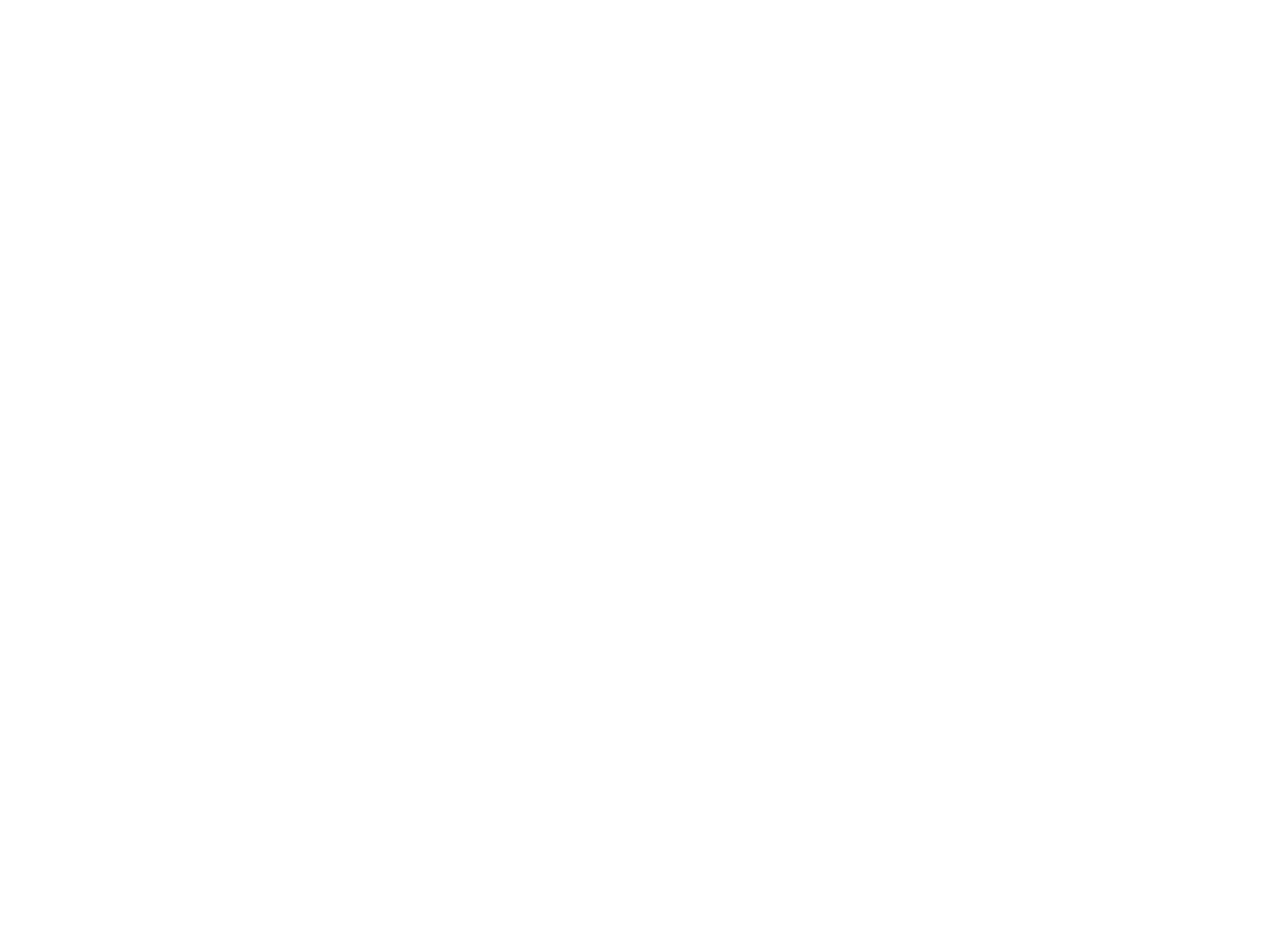
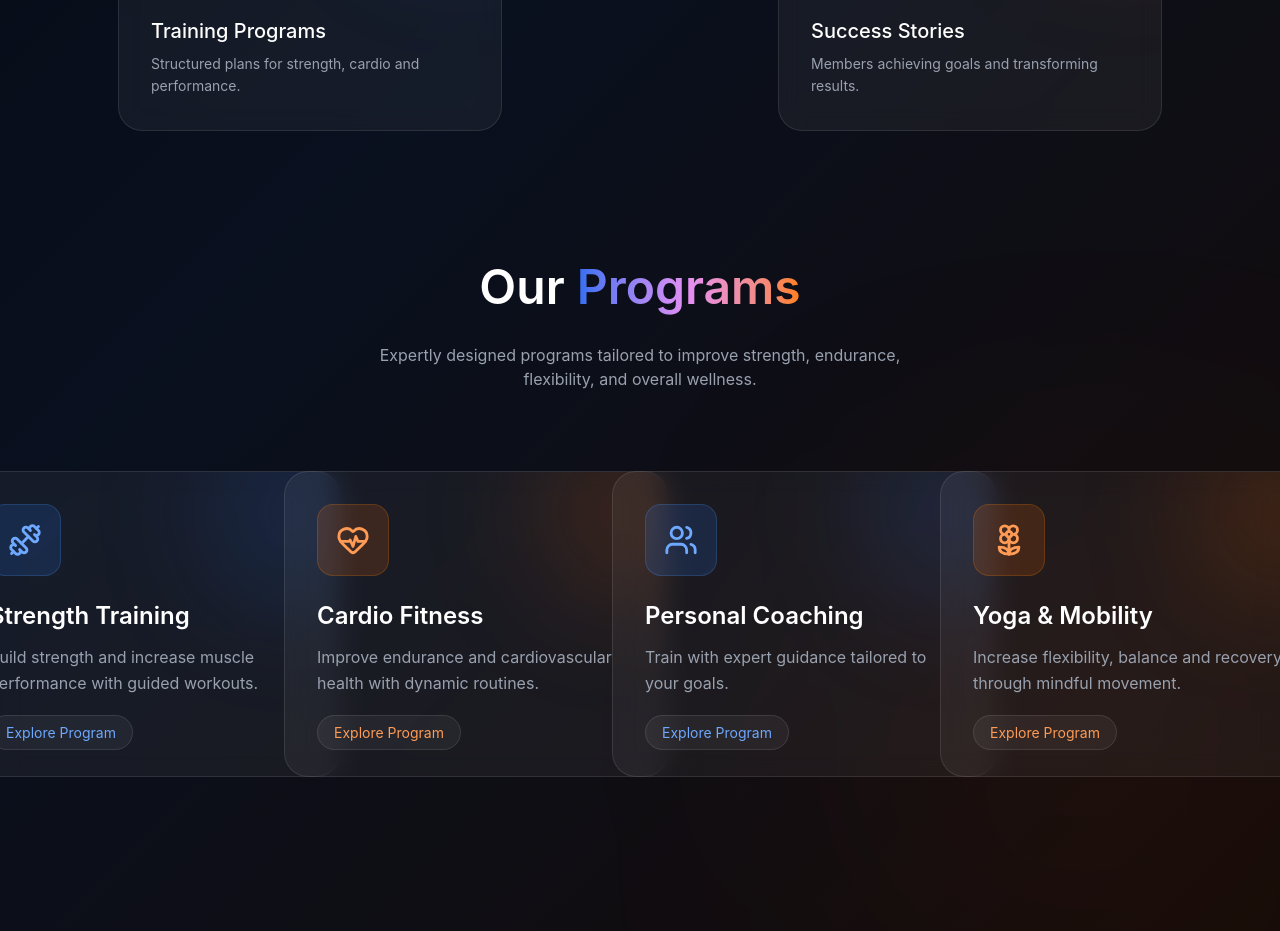
Before and after one commit to VILLARID/Liberty-Strength, a React app in the folder frontend/: page / in a window 1280 px wide. Shown: the part 1640-2571 px from the top of the page. Before the commit the page ends 1600 px from the top, so only its background shows below. Built offline with nearby package versions, Linux system fonts and the light colour scheme; the HTML template or start-up script is replaced by a standard one.

Commit message:
feat(Programs): implement Programs page

```diff
--- a/frontend/src/App.jsx
+++ b/frontend/src/App.jsx
@@ -1,6 +1,7 @@
 import Navbar from "./components/Navbar/Navbar";
 import Home from "./pages/Home";
 import OurImpact from "./pages/OurImpact";
+import OurPrograms from "./pages/OurPrograms";
 
 function App() {
     return (
@@ -25,6 +26,7 @@
                 {/* Pages */}
                 <div className="relative z-10">
                     <OurImpact />
+                    <OurPrograms />
                 </div>
 
             </div>
--- /dev/null
+++ b/frontend/src/components/OurPrograms/ProgramCards.jsx
@@ -0,0 +1,64 @@
+import { Users } from "lucide-react";
+
+function ProgramCards({
+    icon: Icon = Users,
+    title,
+    description,
+    color = "blue"
+}) {
+
+    const styles = {
+        blue: {
+            iconBg: "bg-blue-500/15 border-blue-400/20",
+            iconColor: "text-[#6ea8ff]",
+            glow: "bg-blue-500/20",
+            tag: "text-[#6ea8ff]"
+        },
+        orange: {
+            iconBg: "bg-orange-500/15 border-orange-400/20",
+            iconColor: "text-[#ff9b54]",
+            glow: "bg-orange-500/20",
+            tag: "text-[#ff9b54]"
+        }
+    };
+
+    return (
+        <div className="group relative w-96 p-8 rounded-3xl bg-white/5 backdrop-blur-md border border-white/10 overflow-hidden text-white hover:scale-105 hover:bg-white/10 transition-all duration-500">
+
+            {/* Glow */}
+            <div
+                className={`absolute -top-10 -right-10 w-40 h-40 rounded-full blur-3xl ${styles[color].glow}`}
+            />
+
+            {/* Pattern */}
+            <div className="absolute inset-0 opacity-[0.03] bg-[radial-gradient(circle_at_1px_1px,white_1px,transparent_0)] bg-size[24px_24px]" />
+
+            {/* Icon */}
+            <div className="relative mb-6">
+                <div className={`w-18 h-18 flex items-center justify-center rounded-2xl border ${styles[color].iconBg}`}>
+                    <Icon className={`${styles[color].iconColor}`} size={34} />
+                </div>
+            </div>
+
+            {/* Title */}
+            <h3 className="relative text-2xl font-semibold mb-3">
+                {title}
+            </h3>
+
+            {/* Description */}
+            <p className="relative text-gray-400 leading-relaxed">
+                {description}
+            </p>
+
+            {/* Tag */}
+            <div className="relative mt-6">
+                <span className={`px-4 py-2 rounded-full bg-white/5 border border-white/10 text-sm ${styles[color].tag}`}>
+                    Explore Program
+                </span>
+            </div>
+
+        </div>
+    );
+}
+
+export default ProgramCards;
--- a/frontend/src/pages/OurImpact.jsx
+++ b/frontend/src/pages/OurImpact.jsx
@@ -39,10 +39,10 @@
     ];
 
     return (
-        <section id="about" className="relative w-full h-screen">
+        <section id="about" className="relative w-full min-h-screen pt-30">
 
             {/* Content */}
-            <div className="relative z-10 pt-30">
+            <div className="relative z-10">
 
                 <div className="flex flex-col gap-10 items-center text-white">
 
--- /dev/null
+++ b/frontend/src/pages/OurPrograms.jsx
@@ -0,0 +1,73 @@
+import ProgramCards from "../components/OurPrograms/ProgramCards";
+import { Dumbbell, HeartPulse, Users, Flower2 } from "lucide-react";
+
+const programs = [
+    {
+        icon: Dumbbell,
+        title: "Strength Training",
+        description:
+            "Build strength and increase muscle performance with guided workouts.",
+        color: "blue"
+    },
+    {
+        icon: HeartPulse,
+        title: "Cardio Fitness",
+        description:
+            "Improve endurance and cardiovascular health with dynamic routines.",
+        color: "orange"
+    },
+    {
+        icon: Users,
+        title: "Personal Coaching",
+        description:
+            "Train with expert guidance tailored to your goals.",
+        color: "blue"
+    },
+    {
+        icon: Flower2,
+        title: "Yoga & Mobility",
+        description:
+            "Increase flexibility, balance and recovery through mindful movement.",
+        color: "orange"
+    }
+];
+
+function OurPrograms() {
+    return (
+        <section
+            id="programs"
+            className="relative w-full min-h-screen pt-30"
+        >
+            <div className="flex flex-col items-center mb-20">
+
+                <div className="flex items-center text-5xl font-semibold text-white leading-normal">
+                    <span>Our</span>
+
+                    <span className="bg-linear-to-r from-[#316ef2] via-[#e58ff2] to-[#fd8003] bg-clip-text text-transparent ml-3">
+                        Programs
+                    </span>
+                </div>
+
+                <p className="mt-5 text-center text-gray-400 max-w-xl">
+                    Expertly designed programs tailored to improve strength,
+                    endurance, flexibility, and overall wellness.
+                </p>
+
+            </div>
+
+            <div className="grid grid-cols-1 md:grid-cols-2 xl:grid-cols-4 gap-8 justify-items-center">
+                {programs.map((program, index) => (
+                    <ProgramCards
+                        key={index}
+                        icon={program.icon}
+                        title={program.title}
+                        description={program.description}
+                        color={program.color}
+                    />
+                ))}
+            </div>
+        </section>
+    );
+}
+
+export default OurPrograms;
```
